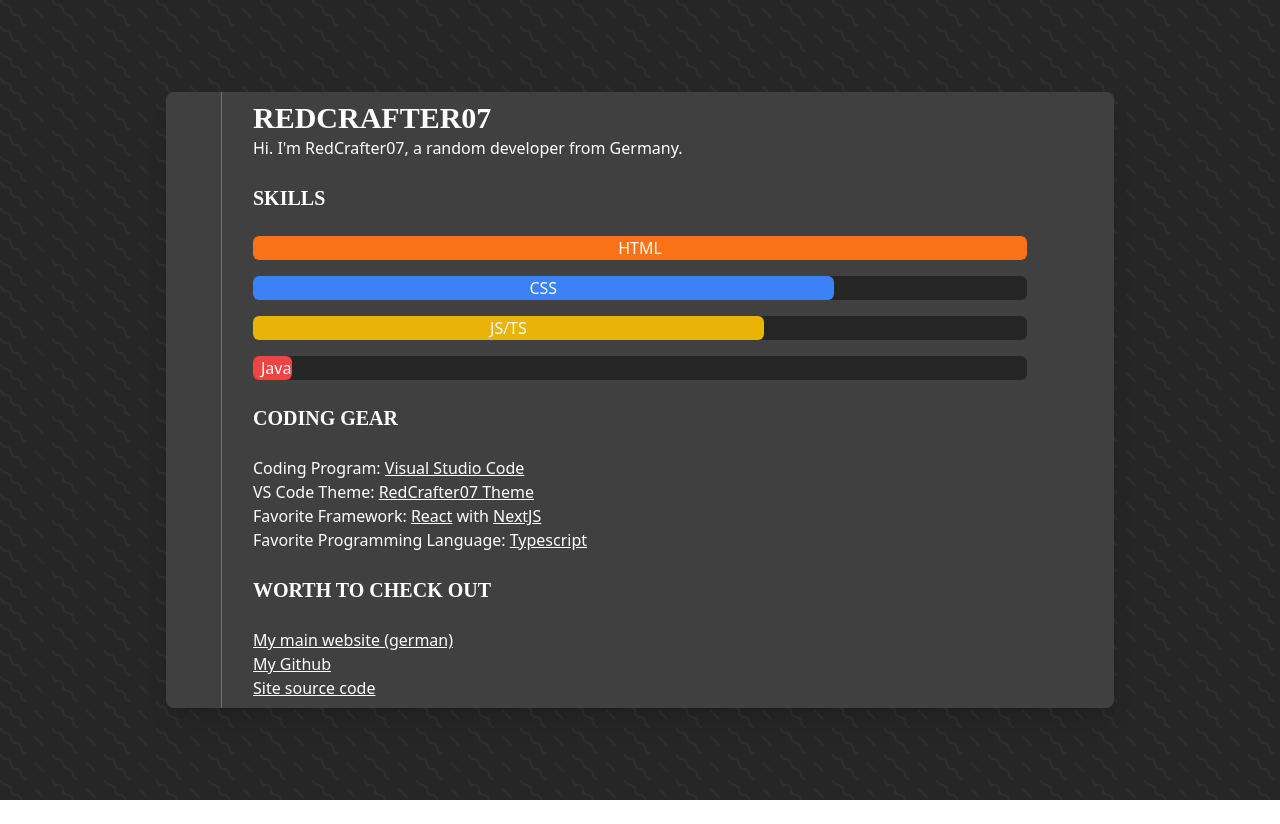
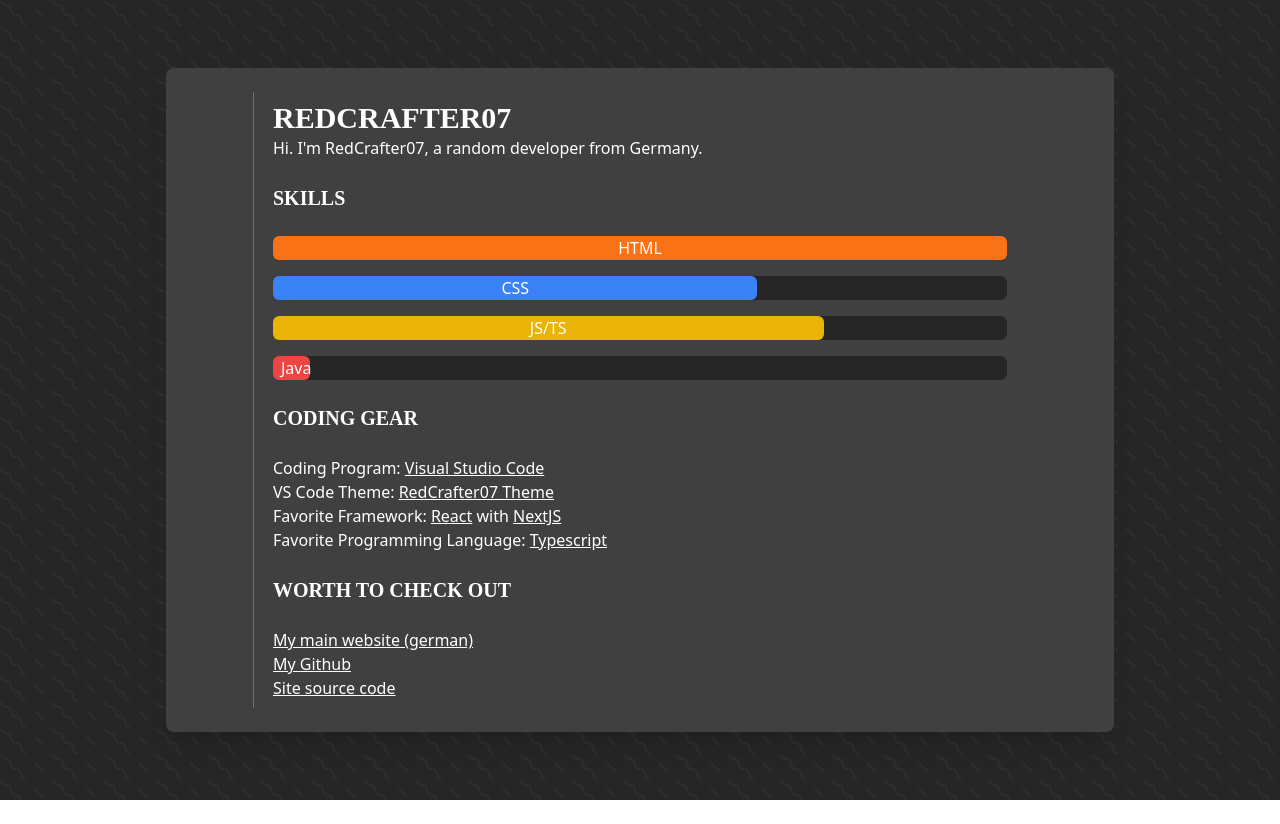
Before and after one commit to RedCrafter07/card, a Next.js app: page / in a window 1280 px wide. Built offline with nearby package versions, Linux system fonts and the light colour scheme; some icons are missing.

Commit message:
More space for everything

```diff
--- a/pages/index.tsx
+++ b/pages/index.tsx
@@ -68,7 +68,7 @@ const Site = () => {
       </motion.div>
       <div className="background max-w-screen grid h-screen max-h-screen w-screen place-items-center bg-neutral-800 px-2 text-white">
         <motion.div
-          className="grid grid-cols-12 rounded-lg shadow-xl"
+          className="grid grid-cols-12 rounded-lg p-6 shadow-xl"
           animate={{
             backgroundColor: ['#000000', '#404040'],
             width: ['100%', '100%', '100%', '75%'],
@@ -82,7 +82,7 @@ const Site = () => {
         >
           <motion.div
             id="sidebar"
-            className="lg:grid-span-1 hidden w-14 place-items-center border-r border-white border-opacity-25 px-2 lg:grid"
+            className="lg:grid-span-1 hidden w-16 place-items-center border-r border-white border-opacity-25 px-2 lg:grid"
             animate={{
               x: [-54, -27, -27, 0],
               height: ['0%', '25%', '100%', '100%'],
@@ -203,7 +203,7 @@ const Site = () => {
                   delay: 3.65,
                 }}
                 animate={{
-                  width: ['0%', '75%'],
+                  width: ['0%', '66%'],
                   padding: ['0 0', '0 0.5rem'],
                 }}
               >
@@ -227,7 +227,7 @@ const Site = () => {
                   delay: 3.7,
                 }}
                 animate={{
-                  width: ['0%', '66%'],
+                  width: ['0%', '75%'],
                   padding: ['0 0', '0 0.5rem'],
                 }}
               >
```
